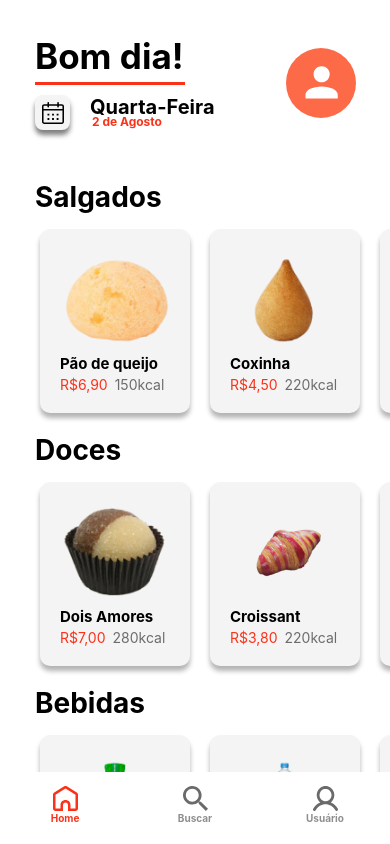
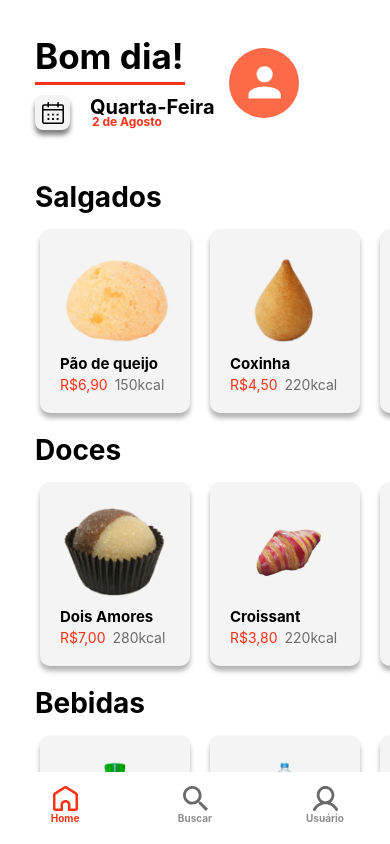
Before and after one commit to Senai-SC-CTAI/SA_2023_3B_CantinaGo, a React Native app in the folder app/: screen /Route in a window 390 px wide. Built offline with nearby package versions, Linux system fonts and the light colour scheme.

Commit message:
Rota Home > User por imagem

```diff
--- a/app/src/screens/Home/index.tsx
+++ b/app/src/screens/Home/index.tsx
@@ -1,9 +1,16 @@
 import * as React from 'react';
-import { View, Text, Image, ScrollView} from 'react-native';
+import { View, Text, Image, ScrollView, TouchableOpacity} from 'react-native';
 import { ComidaScroll } from '../../components/ComidaScroll';
 import styles from './styles';
+import { useNavigation } from '@react-navigation/native';
 
 export function Home() {
+  const navigation = useNavigation();
+
+  function back() {
+    navigation.navigate("User");
+  }
+
   return (
     <ScrollView style={styles.container}>
       <View style={styles.header}>
@@ -25,11 +32,12 @@ export function Home() {
             </View>
           </View>
         </View>
-
-        <Image
-              style={styles.user}
-              source={require('../../../assets/img/User.svg')}
-        />
+        <TouchableOpacity onPress={back}>
+          <Image
+                style={styles.user}
+                source={require('../../../assets/img/User.svg')}
+          />
+        </TouchableOpacity>
       </View>
       <View style={styles.main}>
         <View style={styles.containerComida}>
--- a/app/src/screens/User/index.tsx
+++ b/app/src/screens/User/index.tsx
@@ -1,7 +1,8 @@
 import * as React from 'react';
 import { useState } from 'react';
 import { View, Image, TextInput, Text, TouchableOpacity } from 'react-native';
-import { useNavigation } from '@react-navigation/native'
+import { useNavigation } from '@react-navigation/native';
+import { Feather } from '@expo/vector-icons';
 
 import { Feedback } from '../Feedback';
 
```
